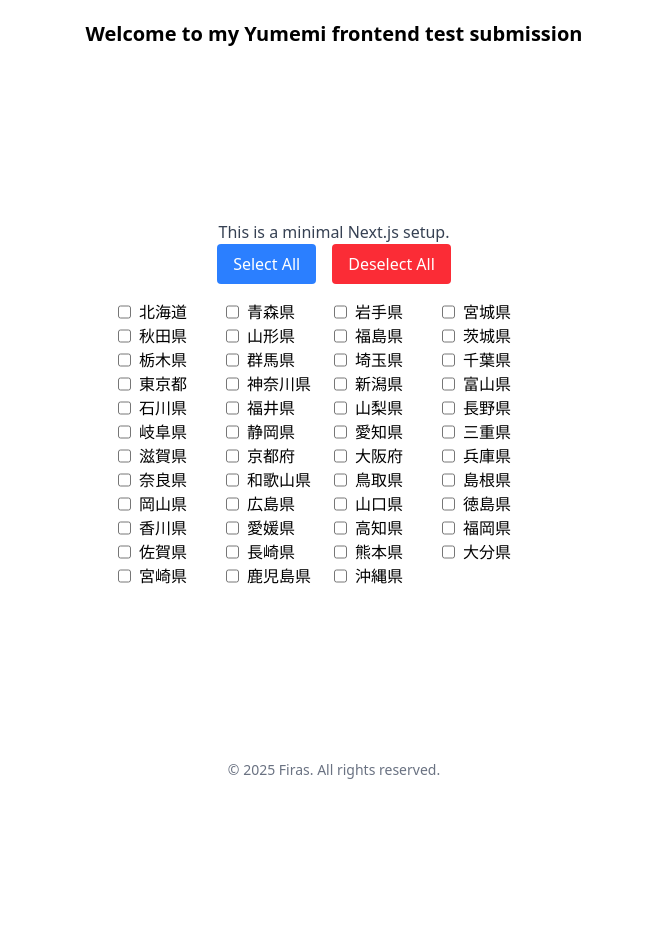
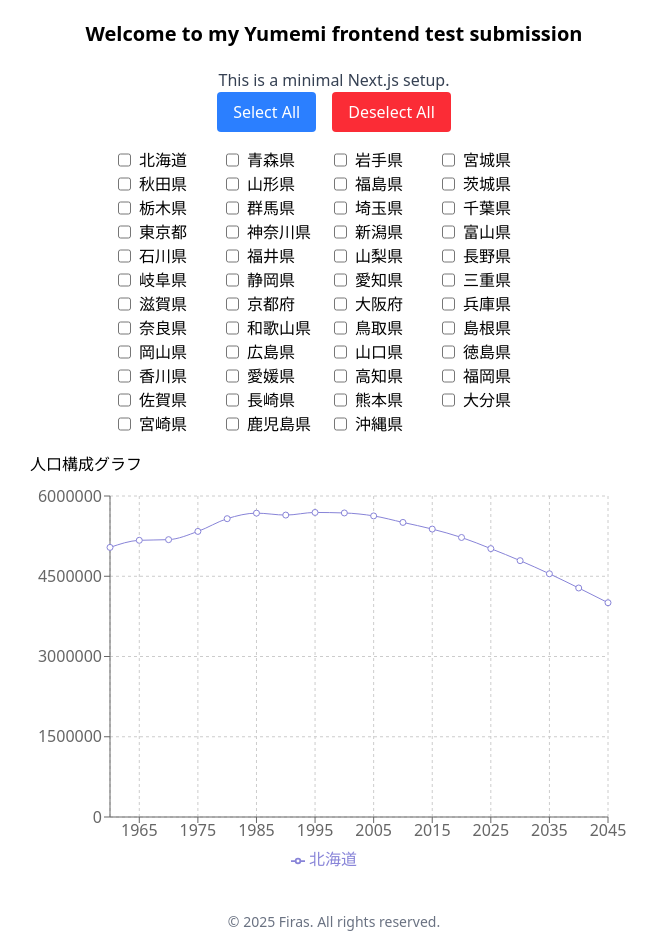
Before and after one commit to FirasAguel/yumemi-frontend, a Next.js app: page / in a window 1280 px wide. Shown: the whole page, without its empty margins (306-963 px from the left). Before the commit the page ends 800 px from the top, so only its background shows below. Built offline with nearby package versions, Linux system fonts and the light colour scheme.

Commit message:
feat: display population chart using mock data (#10)

```diff
--- /dev/null
+++ b/src/components/PopulationChart.tsx
@@ -0,0 +1,103 @@
+'use client';
+import {
+  LineChart,
+  Line,
+  XAxis,
+  YAxis,
+  CartesianGrid,
+  Tooltip,
+  Legend,
+  ResponsiveContainer,
+} from 'recharts';
+
+export default function PopulationChart() {
+  return (
+    <ResponsiveContainer width="100%" height={400}>
+      <LineChart
+        data={[
+          {
+            year: 1960,
+            北海道: 5039206,
+          },
+          {
+            year: 1965,
+            北海道: 5171800,
+          },
+          {
+            year: 1970,
+            北海道: 5184287,
+          },
+          {
+            year: 1975,
+            北海道: 5338206,
+          },
+          {
+            year: 1980,
+            北海道: 5575989,
+          },
+          {
+            year: 1985,
+            北海道: 5679439,
+          },
+          {
+            year: 1990,
+            北海道: 5643647,
+          },
+          {
+            year: 1995,
+            北海道: 5692321,
+          },
+          {
+            year: 2000,
+            北海道: 5683062,
+          },
+          {
+            year: 2005,
+            北海道: 5627737,
+          },
+          {
+            year: 2010,
+            北海道: 5506419,
+          },
+          {
+            year: 2015,
+            北海道: 5381733,
+          },
+          {
+            year: 2020,
+            北海道: 5224614,
+          },
+          {
+            year: 2025,
+            北海道: 5016554,
+          },
+          {
+            year: 2030,
+            北海道: 4791592,
+          },
+          {
+            year: 2035,
+            北海道: 4546357,
+          },
+          {
+            year: 2040,
+            北海道: 4280427,
+          },
+          {
+            year: 2045,
+            北海道: 4004973,
+          },
+        ]}
+        margin={{ top: 20, right: 30, left: 20, bottom: 5 }}
+      >
+        <CartesianGrid strokeDasharray="3 3" />
+        <XAxis dataKey="year" />
+        <YAxis />
+        <Tooltip />
+        <Legend />
+
+        <Line type="monotone" dataKey="北海道" stroke="#8884d8" />
+      </LineChart>
+    </ResponsiveContainer>
+  );
+}
--- a/src/components/PrefectureSelector.tsx
+++ b/src/components/PrefectureSelector.tsx
@@ -1,5 +1,6 @@
 'use client';
 import { useState } from 'react';
+import PopulationChart from '@/components/PopulationChart';
 
 export default function PrefectureSelector({
   prefectures,
@@ -99,6 +100,10 @@ export default function PrefectureSelector({
           }
         )}
       </div>
+      <div className="w-1/2 max-w-4xl h-auto p-4">
+        <h2>人口構成グラフ</h2>
+        <PopulationChart />
+      </div>
     </>
   );
 }
```
